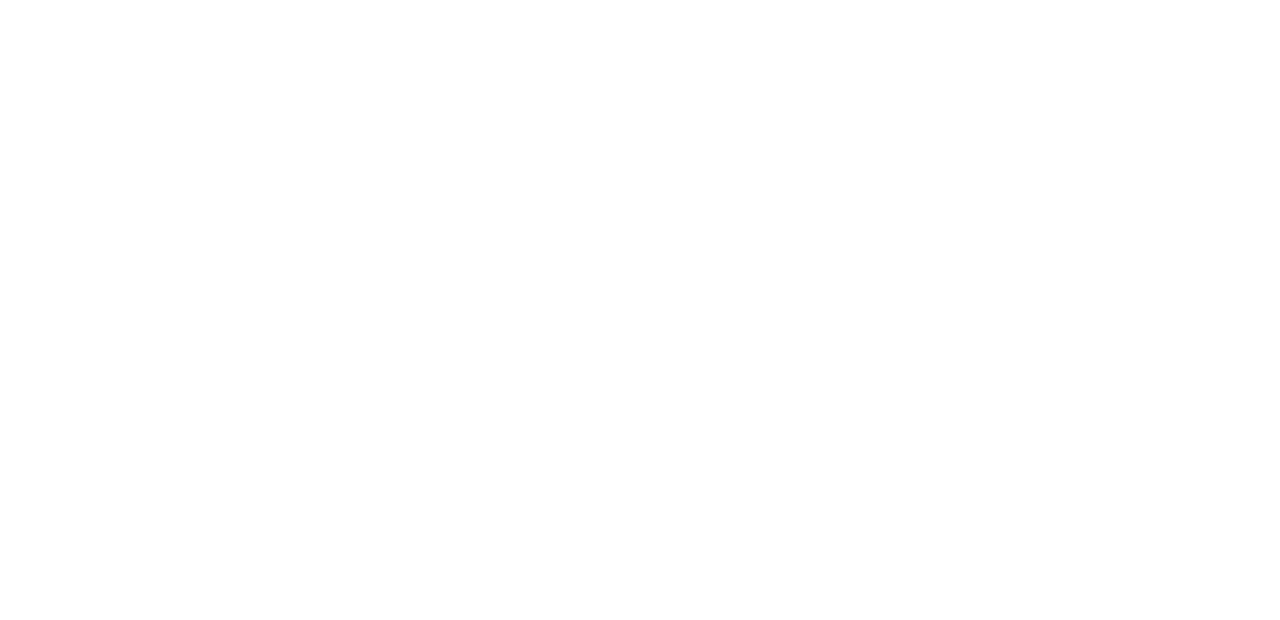
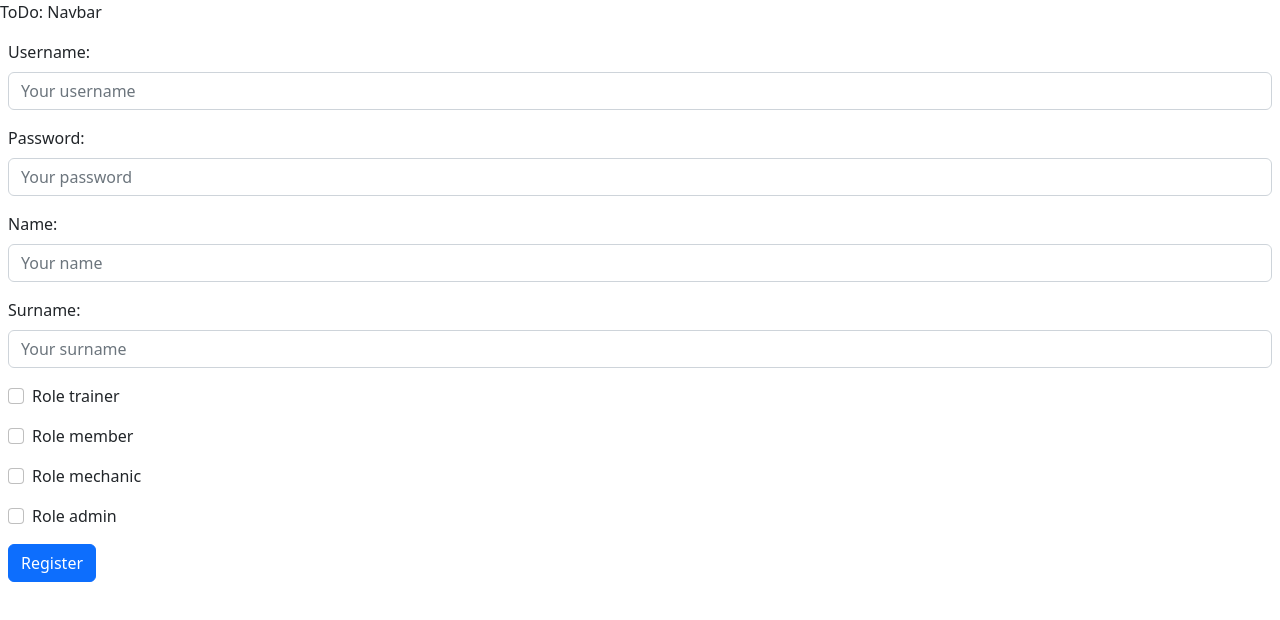
Before and after one commit to matu9s/canoe-club-web-app, a React (Create React App) app in the folder react-frontend/: page /register in a window 1280 px wide. Before the commit this address had no page. Shown: the top 620 px of the page. Built offline with nearby package versions, Linux system fonts and the light colour scheme.

Commit message:
Add register form to frontend

```diff
--- a/react-frontend/src/App.js
+++ b/react-frontend/src/App.js
@@ -3,6 +3,7 @@
 import Layout from "./pages/Layout";
 import Home from "./pages/Home";
 import Login from "./pages/Login";
+import Register from "./pages/Register";
 
 function App() {
   return (
@@ -11,6 +12,7 @@
         <Route path="/" element={<Layout />}>
           <Route index element={<Home />} />
           <Route path="login" element={<Login />} />
+          <Route path="register" element={<Register />} />
         </Route>
       </Routes>
     </BrowserRouter>
--- a/react-frontend/src/pages/Login.js
+++ b/react-frontend/src/pages/Login.js
@@ -37,15 +37,15 @@
       class="row justify-content-center col-md-6"
       onSubmit={handleSubmit}
     >
-      <Form.Group className="mb-3" controlId="formUsername">
+      <Form.Group className="ms-2 me-2 mb-3" controlId="formUsername">
         <Form.Label>Username:</Form.Label>
         <Form.Control
-          type="username"
+          type="text"
           placeholder="Your username"
           name="username"
         />
       </Form.Group>
-      <Form.Group className="mb-3" controlId="formPassword">
+      <Form.Group className="ms-2 me-2 mb-3" controlId="formPassword">
         <Form.Label>Password:</Form.Label>
         <Form.Control
           type="password"
--- /dev/null
+++ b/react-frontend/src/pages/Register.js
@@ -0,0 +1,108 @@
+import Button from "react-bootstrap/Button";
+import Form from "react-bootstrap/Form";
+import { useNavigate } from "react-router-dom";
+import { useState } from "react";
+
+const Register = () => {
+  const navigate = useNavigate();
+  const [noRoleSelected, setNoRoleSelected] = useState(false);
+  const handleSubmit = (event) => {
+    event.preventDefault();
+    const data = new FormData(event.target);
+    const object = { roles: [] };
+    console.log(data);
+    data.forEach((value, key) => {
+      if (key === "role") {
+        object["roles"].push(value);
+      } else object[key] = value;
+    });
+    if (object["roles"].length === 0) {
+      setNoRoleSelected(true);
+      return;
+    } else {
+      setNoRoleSelected(false);
+    }
+    const json = JSON.stringify(object);
+    fetch("/api/register/", {
+      method: "POST",
+      headers: {
+        "Content-Type": "application/json",
+      },
+      body: json,
+    })
+      .then((response) => response.json())
+      .then((data) => {
+        console.log(data);
+        if (data.success) navigate("/login");
+      })
+      .catch((error) => {
+        console.log(error);
+      });
+  };
+  return (
+    <Form class="mb-3" onSubmit={handleSubmit}>
+      <Form.Group className="ms-2 me-2 mb-3" controlId="formUsername">
+        <Form.Label>Username:</Form.Label>
+        <Form.Control
+          required
+          type="username"
+          placeholder="Your username"
+          name="username"
+        />
+      </Form.Group>
+      <Form.Group className="ms-2 me-2 mb-3" controlId="formPassword">
+        <Form.Label>Password:</Form.Label>
+        <Form.Control
+          required
+          type="password"
+          placeholder="Your password"
+          name="password"
+        />
+      </Form.Group>
+      <Form.Group className="ms-2 me-2 mb-3" controlId="formName">
+        <Form.Label>Name:</Form.Label>
+        <Form.Control
+          required
+          type="name"
+          placeholder="Your name"
+          name="name"
+        />
+      </Form.Group>
+      <Form.Group className="ms-2 me-2 mb-3" controlId="formSurname">
+        <Form.Label>Surname:</Form.Label>
+        <Form.Control
+          required
+          type="surname"
+          placeholder="Your surname"
+          name="surname"
+          small="As"
+        />
+      </Form.Group>
+      <Form.Group>
+        {["trainer", "member", "mechanic", "admin"].map((type) => (
+          <div key={`${type}`} className="ms-2 me-2 mb-3">
+            <Form.Check
+              name={`role`}
+              type="checkbox"
+              id={`Role ${type}`}
+              label={`Role ${type}`}
+              value={`${type.toUpperCase()}`}
+            />
+          </div>
+        ))}
+        {noRoleSelected && (
+          <p style={{ color: "red" }}>Please select at least one role.</p>
+        )}
+      </Form.Group>
+      <Button
+        class="text-center"
+        className="ms-2 me-2 mb-3"
+        variant="primary"
+        type="submit"
+      >
+        Register
+      </Button>
+    </Form>
+  );
+};
+export default Register;
```
